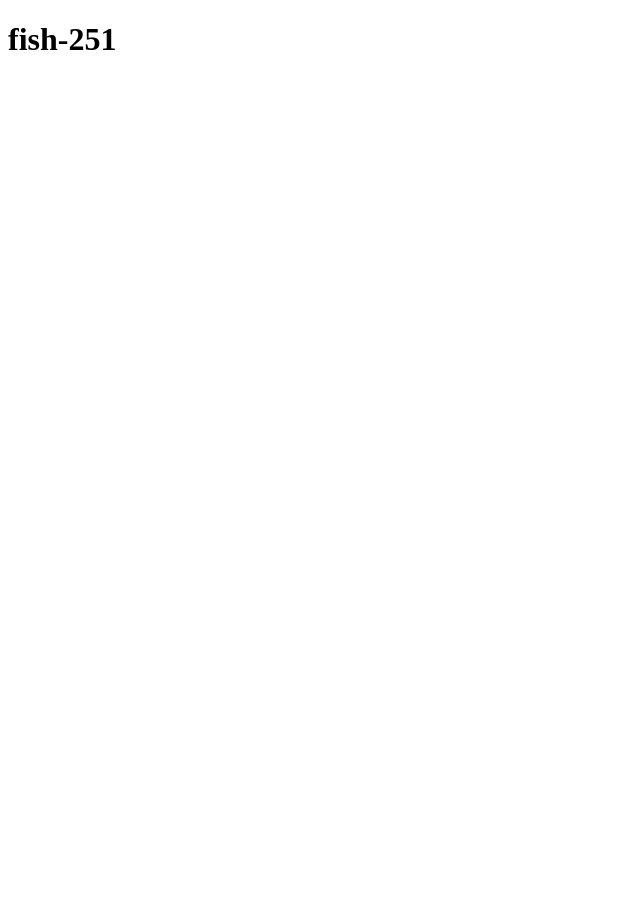
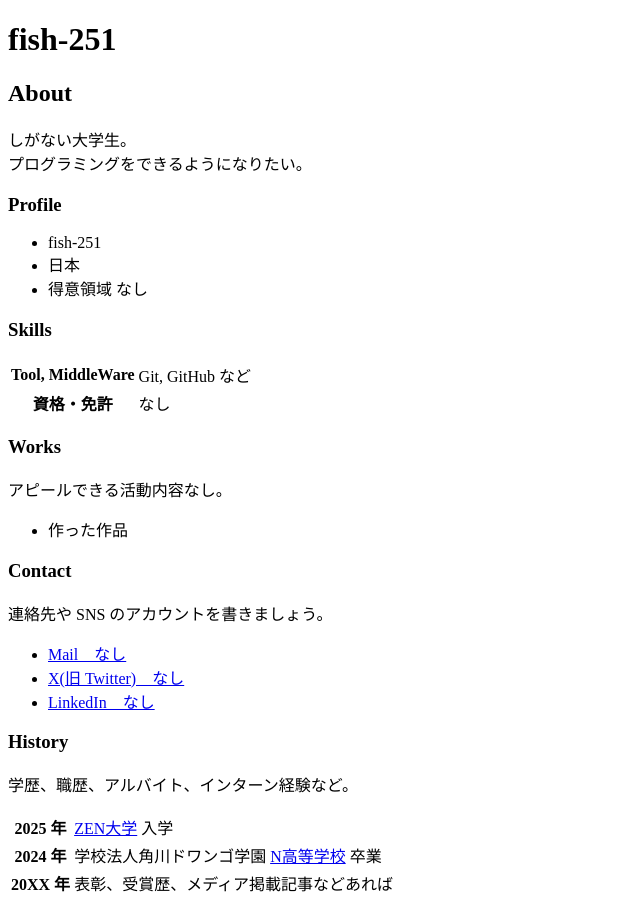
Before and after one commit to fish-251/fish-251.github.io, a plain HTML site: page index.html in a window 1280 px wide. Shown: the whole page, without its empty margins (0-640 px from the left). Before the commit the page ends 800 px from the top, so only its background shows below. Drawn offline with Linux system fonts and the light colour scheme.

Commit message:
情報を追加

```diff
--- a/index.html
+++ b/index.html
@@ -7,5 +7,64 @@
   </head>
   <body>
     <h1>fish-251</h1>
+
+    <h2>About</h2>
+    <p>
+      しがない大学生。<br>
+      プログラミングをできるようになりたい。
+    </p>
+
+    <h3>Profile</h3>
+    <ul>
+      <li>fish-251</li>
+      <li>日本</li>
+      <li>得意領域 なし</li>
+    </ul>
+
+    <h3>Skills</h3>
+    <table>
+
+      <tr>
+        <th>Tool, MiddleWare</th>
+        <td>Git, GitHub など</td>
+      </tr>
+      <tr>
+        <th>資格・免許</th>
+        <td>なし</td>
+      </tr>
+    </table>
+
+    <h3>Works</h3>
+    <p>アピールできる活動内容なし。</p>
+    <ul>
+      <li>
+        作った作品
+      </li>
+    </ul>
+
+    <h3>Contact</h3>
+    <p>連絡先や SNS のアカウントを書きましょう。</p>
+    <ul>
+      <li><a href="mailto:name@example.com">Mail　なし</a></li>
+      <li><a href="https://twitter.com/n_yobikou">X(旧 Twitter)　なし</a></li>
+      <li><a href="https://www.linkedin.com/">LinkedIn　なし</a></li>
+    </ul>
+
+    <h3>History</h3>
+    <p>学歴、職歴、アルバイト、インターン経験など。</p>
+    <table>
+      <tr>
+        <th>2025 年</th>
+        <td><a href="https://zen.ac.jp/">ZEN大学</a> 入学</td>
+      </tr>
+      <tr>
+        <th>2024 年</th>
+        <td>学校法人角川ドワンゴ学園 <a href="https://nnn.ed.jp/">N高等学校</a> 卒業</td>
+      </tr>
+      <tr>
+        <th>20XX 年</th>
+        <td>表彰、受賞歴、メディア掲載記事などあれば</td>
+      </tr>
+    </table>
   </body>
 </html>
```
